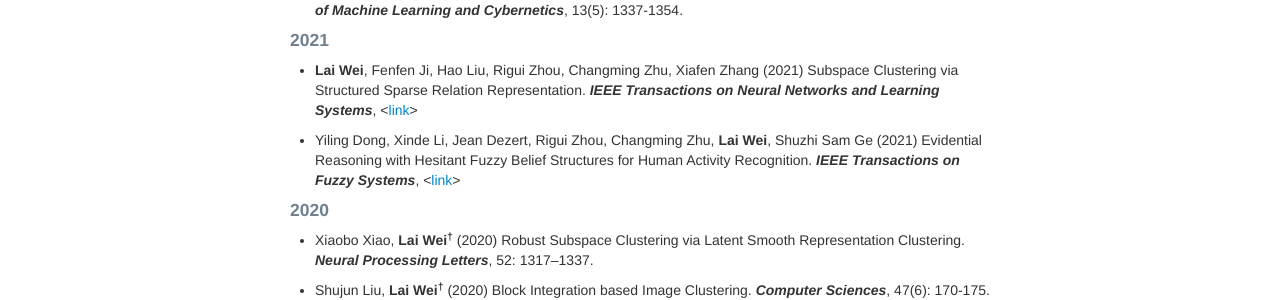
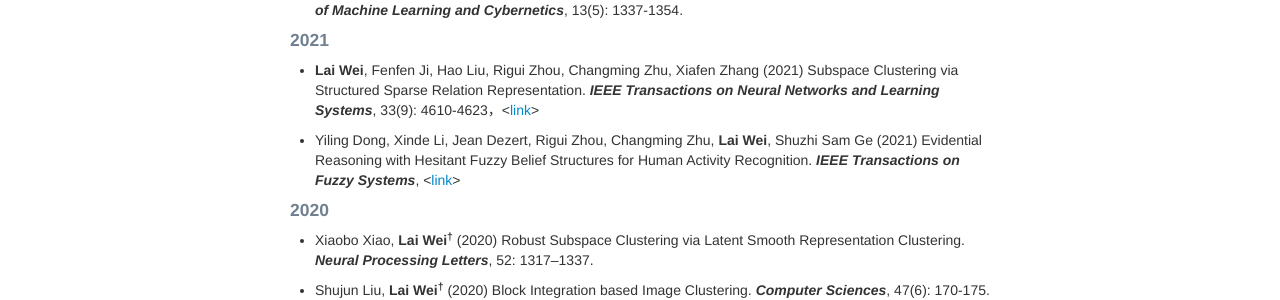
Before and after one commit to weilyshmtu/weilyshmtu.github.io, a Jekyll site: the page built from pages/pubs.md, in a window 1280 px wide and 900 px high. Shown: the part 422-722 px from the top of the window. Built offline with Jekyll 4.4.1, drawn with Linux system fonts in a browser that asks for light colours.

Commit message:
Update pubs.md

```diff
--- a/pages/pubs.md
+++ b/pages/pubs.md
@@ -16,7 +16,7 @@ title: Lai Wei's publications
 <ul> <li> Changming Zhu, Dujuan Cao, Shuaiping Guo, Rigui Zhou, <b>Lai Wei</b>, Yilin Dong, Duoqian Miao (2022) Weak-label-based global and local multi-view multi-label learning with three-way clustering. <i><b>International Journal of Machine Learning and Cybernetics</b></i>, 13(5): 1337-1354.</li></ul>
 
 #### 2021
-<ul> <li> <b>Lai Wei</b>, Fenfen Ji, Hao Liu, Rigui Zhou, Changming Zhu, Xiafen Zhang (2021) Subspace Clustering via Structured Sparse Relation Representation. <i><b>IEEE Transactions on Neural Networks and Learning Systems</b></i>, <<a href="https://doi.org/10.1109/TNNLS.2021.3059511">link</a>></li></ul>
+<ul> <li> <b>Lai Wei</b>, Fenfen Ji, Hao Liu, Rigui Zhou, Changming Zhu, Xiafen Zhang (2021) Subspace Clustering via Structured Sparse Relation Representation. <i><b>IEEE Transactions on Neural Networks and Learning Systems</b></i>,  33(9): 4610-4623，<<a href="https://doi.org/10.1109/TNNLS.2021.3059511">link</a>></li></ul>
 
 <ul> <li> Yiling Dong, Xinde Li, Jean Dezert, Rigui Zhou, Changming Zhu, <b>Lai Wei</b>, Shuzhi Sam Ge (2021) Evidential Reasoning with Hesitant Fuzzy Belief Structures for Human Activity Recognition. <i><b>IEEE Transactions on Fuzzy Systems</b></i>, <<a href="https://doi.org/10.1109/10.1109/TFUZZ.2021.3079495">link</a>></li></ul>
 
```
